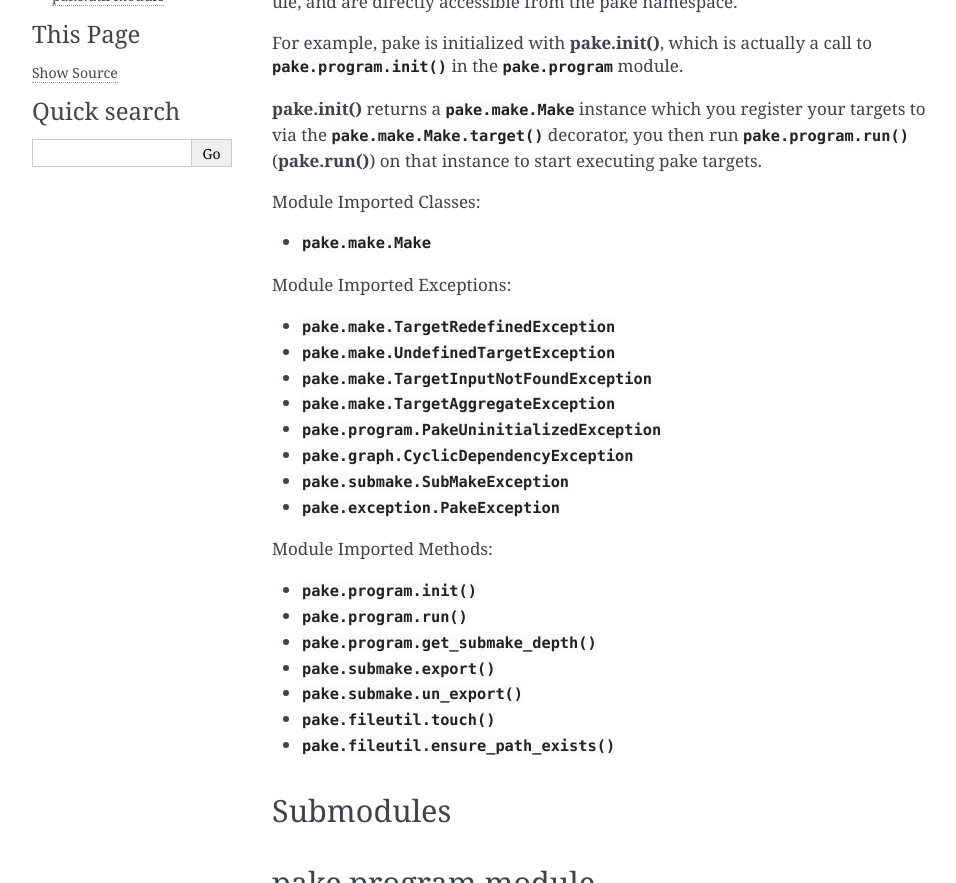
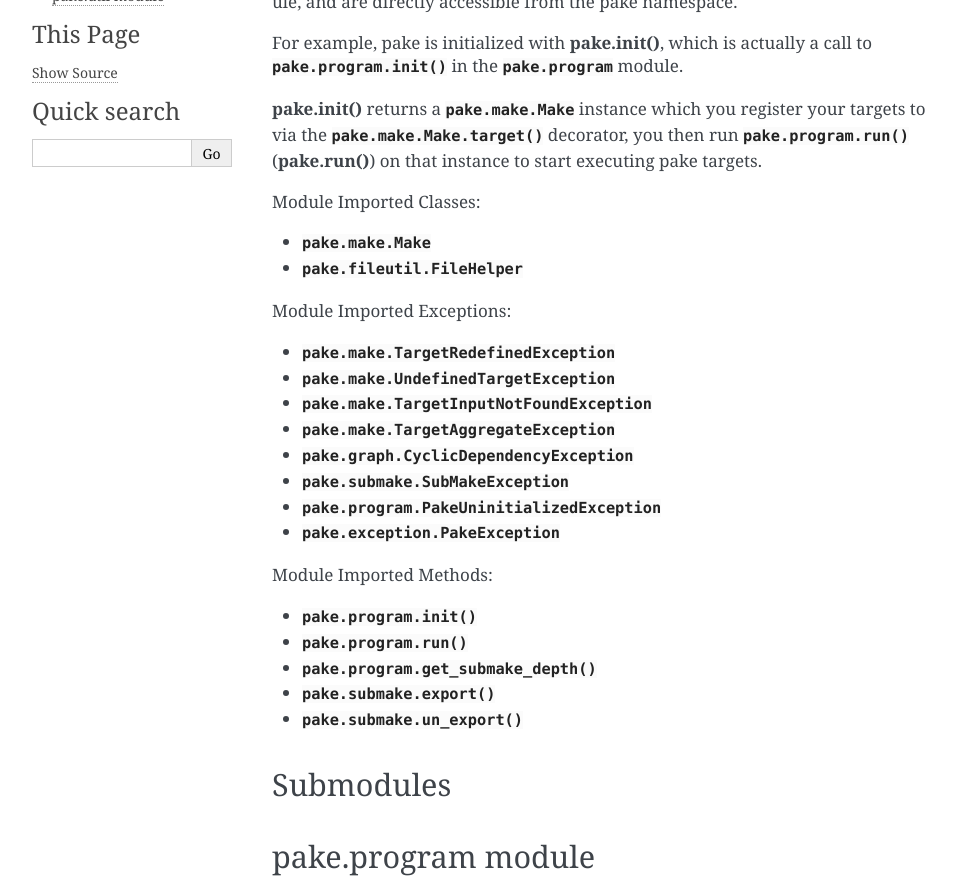
Before and after one commit to Teriks/pake, a Sphinx documentation site: the page built from docs/pake.rst, in a window 1280 px wide and 900 px high, scrolled down 319 px, cut to the strip 0-883 px from the top of the window. Shown: the whole strip, without its empty margins (148-1104 px from the left). Built offline with Sphinx 7.4.7, drawn with Linux system fonts in a browser that asks for light colours.

Commit message:
Update doc for new pake module members

```diff
--- a/docs/pake.rst
+++ b/docs/pake.rst
@@ -24,6 +24,7 @@ targets to via the :py:meth:`pake.make.Make.target` decorator, you then run :py:
 Module Imported Classes:
 
 * :py:class:`pake.make.Make`
+* :py:class:`pake.fileutil.FileHelper`
 
 Module Imported Exceptions:
 
@@ -31,9 +32,9 @@ Module Imported Exceptions:
 * :py:class:`pake.make.UndefinedTargetException`
 * :py:class:`pake.make.TargetInputNotFoundException`
 * :py:class:`pake.make.TargetAggregateException`
-* :py:class:`pake.program.PakeUninitializedException`
 * :py:class:`pake.graph.CyclicDependencyException`
 * :py:class:`pake.submake.SubMakeException`
+* :py:class:`pake.program.PakeUninitializedException`
 * :py:class:`pake.exception.PakeException`
 
 Module Imported Methods:
@@ -43,8 +44,6 @@ Module Imported Methods:
 * :py:meth:`pake.program.get_submake_depth`
 * :py:meth:`pake.submake.export`
 * :py:meth:`pake.submake.un_export`
-* :py:meth:`pake.fileutil.touch`
-* :py:meth:`pake.fileutil.ensure_path_exists`
 
 
 Submodules
```
